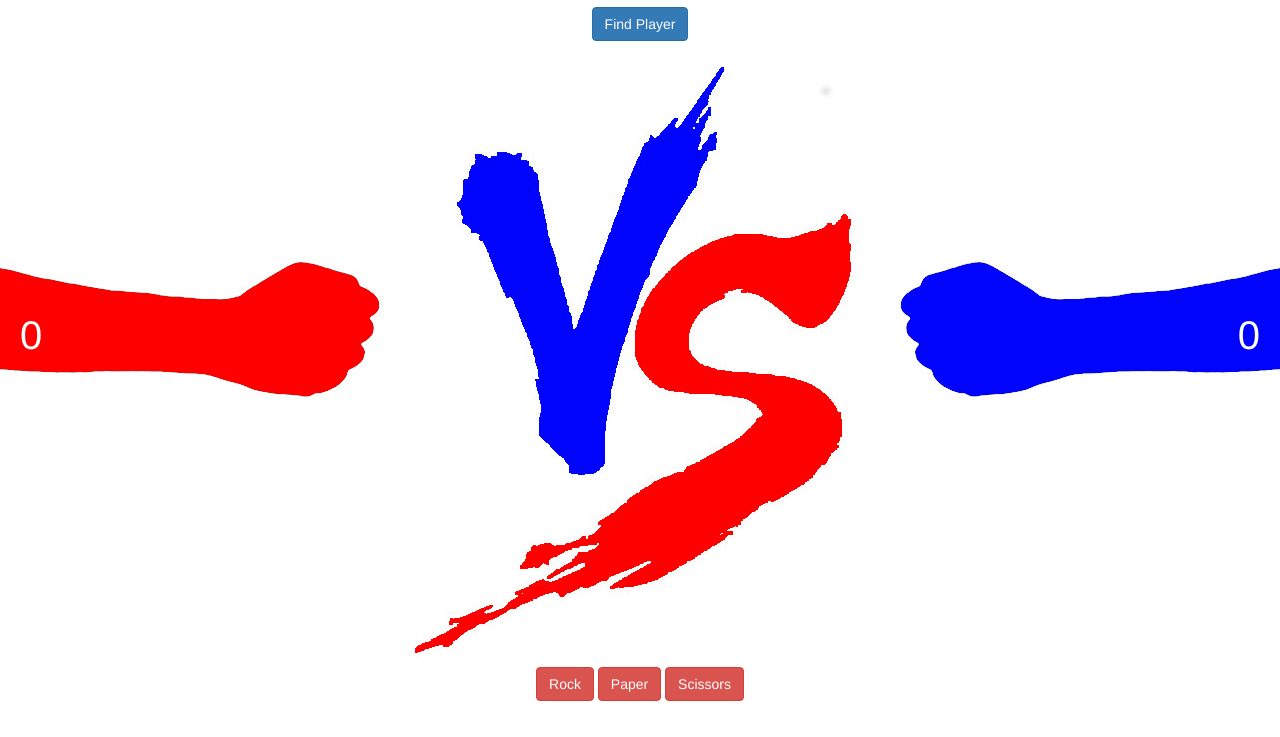
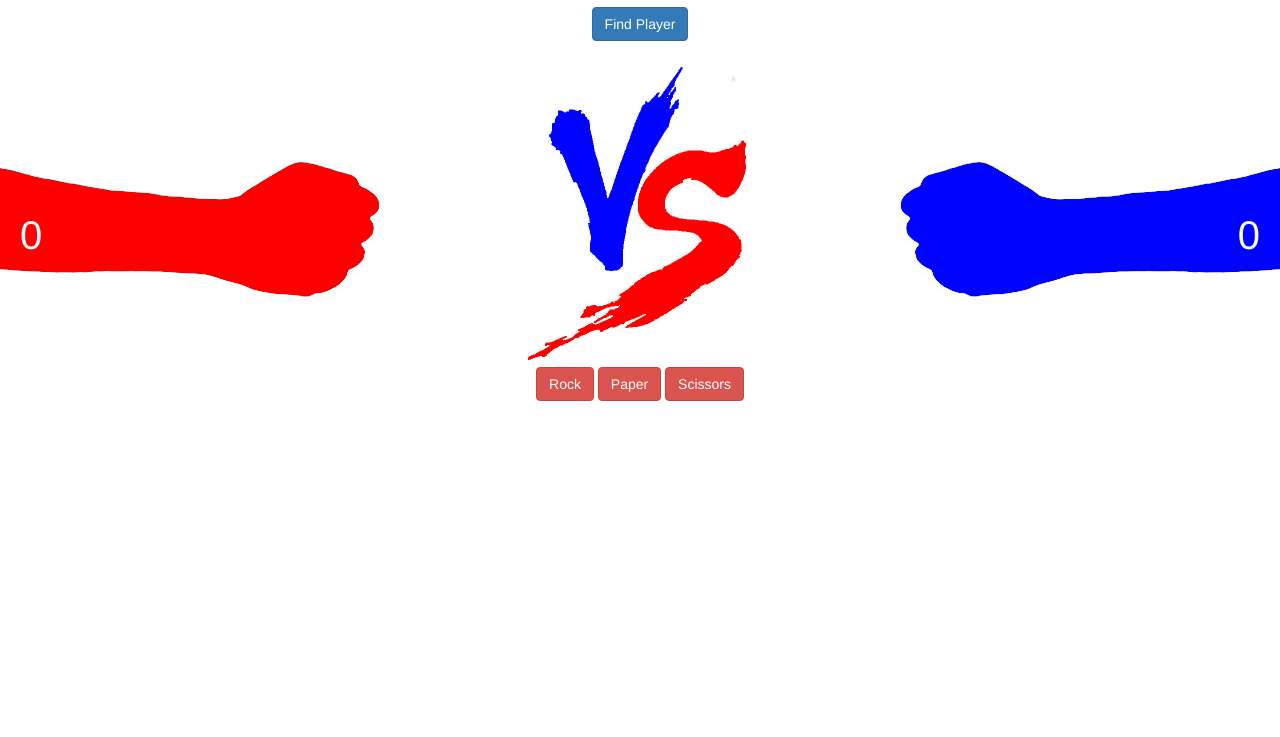
Before and after one commit to ryanjpodonnell/officialrockpaperscissors, a website: page public/index.html in a window 1280 px wide. Shown: the part 63-800 px from the top of the page. Drawn offline with nearby package versions, Linux system fonts and the light colour scheme.

Commit message:
made vs smaller

```diff
--- a/public/stylesheets/style.css
+++ b/public/stylesheets/style.css
@@ -25,19 +25,19 @@
 .red-choice {
   position: absolute;
   left: 0px;
-  padding-top: 140px;
+  padding-top: 40px;
 }
 
 .blue-choice {
   position: absolute;
   right: 0px;
-  padding-top: 140px;
+  padding-top: 40px;
 }
 
 .red-score {
   position: absolute;
   left: 20px;
-  padding-top: 240px;
+  padding-top: 140px;
   font-size: 40;
   color: white;
 }
@@ -45,7 +45,7 @@
 .blue-score {
   position: absolute;
   right: 20px;
-  padding-top: 240px;
+  padding-top: 140px;
   font-size: 40;
   color: white;
 }
@@ -56,6 +56,8 @@
   margin-right: auto;
   left: 0;
   right: 0;
+  height: 300px;
+  width: auto;
 }
 
 .header {
@@ -67,7 +69,7 @@
 }
 
 .action {
-  height: 600px;
+  height: 300px;
 }
 
 #messages {
```
